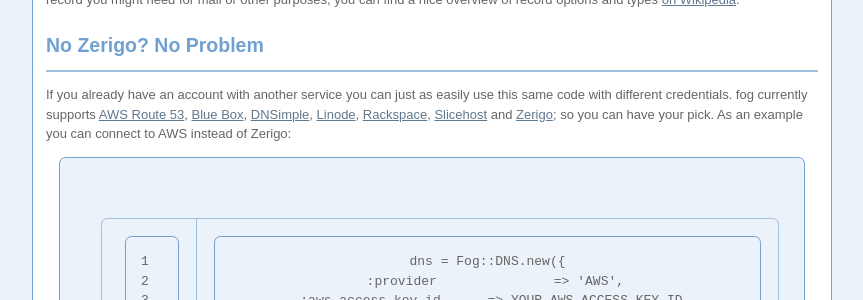
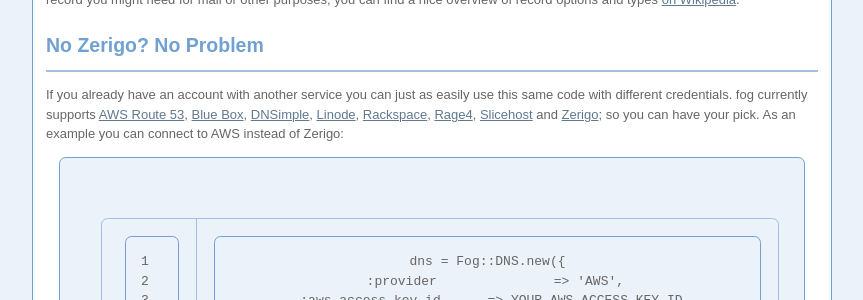
Before and after one commit to fog/fog.github.com, a Jekyll site: the page built from dns/index.markdown, in a window 1280 px wide and 900 px high, scrolled down 2768 px. Shown: the part 153-453 px from the top of the window, without its empty margins (208-1071 px from the left). Built offline with Jekyll 4.4.1, drawn with Linux system fonts in a browser that asks for light colours; nearby versions of some CDN libraries.

Commit message:
add Rage4 to the list of support DNS providers
Rage4 is a supported DNS provider.  It should be listed in the DNS section

```diff
--- a/dns/index.markdown
+++ b/dns/index.markdown
@@ -66,7 +66,7 @@ You can add more specifics if you need to, but reasonable defaults make it just
 
 ## No Zerigo? No Problem
 
-If you already have an account with another service you can just as easily use this same code with different credentials. fog currently supports <a href="http://aws.amazon.com/route53/">AWS Route 53</a>, <a href="http://bluebox.net">Blue Box</a>, <a href="http://dnsimple.com">DNSimple</a>, <a href="http://www.linode.com">Linode</a>, <a href="http://www.rackspace.com">Rackspace</a>, <a href="http://www.slicehost.com">Slicehost</a> and <a href="http://www.zerigo.com/managed-dns">Zerigo</a>; so you can have your pick.  As an example you can connect to AWS instead of Zerigo:
+If you already have an account with another service you can just as easily use this same code with different credentials. fog currently supports <a href="http://aws.amazon.com/route53/">AWS Route 53</a>, <a href="http://bluebox.net">Blue Box</a>, <a href="http://dnsimple.com">DNSimple</a>, <a href="http://www.linode.com">Linode</a>, <a href="http://www.rackspace.com">Rackspace</a>, <a href="https://rage4.com">Rage4</a>, <a href="http://www.slicehost.com">Slicehost</a> and <a href="http://www.zerigo.com/managed-dns">Zerigo</a>; so you can have your pick.  As an example you can connect to AWS instead of Zerigo:
 
     dns = Fog::DNS.new({
       :provider               => 'AWS',
```
